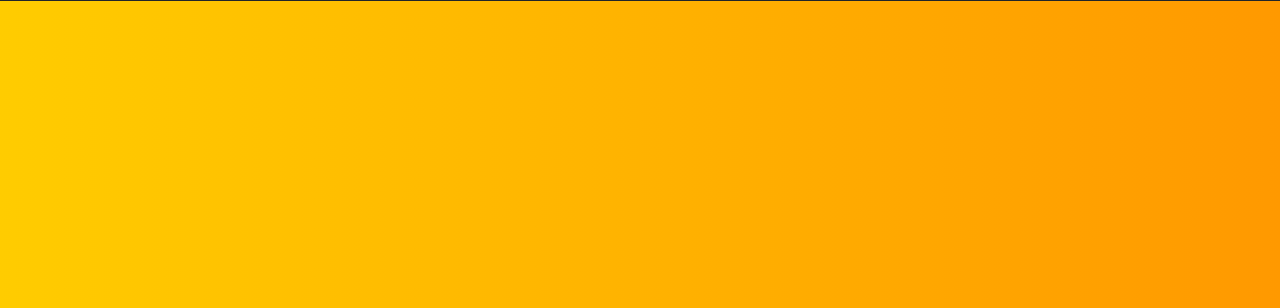
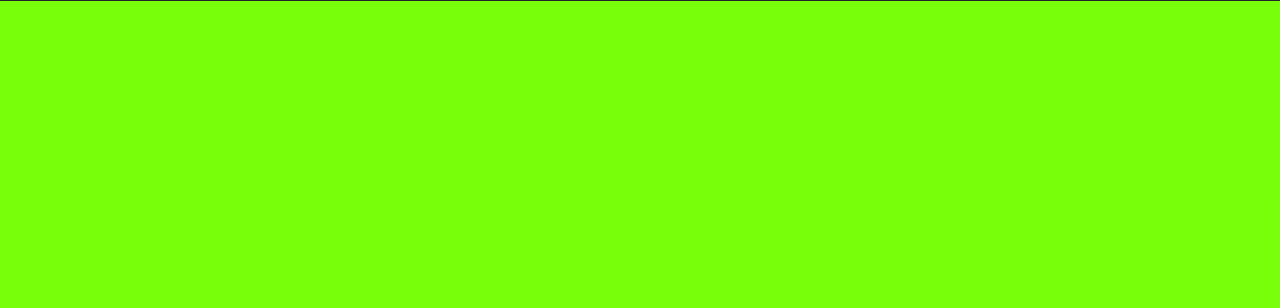
Before and after one commit to anzarshah746/picture_home-, a plain HTML site: page index.html in a window 1280 px wide. Shown: the part 55-363 px from the top of the page. Drawn offline with nearby package versions, Linux system fonts and the light colour scheme.

Commit message:
Update style.css

```diff
--- a/style.css
+++ b/style.css
@@ -6,8 +6,10 @@ body {
 }
 
 .hero {
-    background: linear-gradient(to right, #ffcc00, #ff9900);
-    height: 100vh;
+    height: 100vh; /* Full viewport height */
+      background-color: #74ff02f6; /* Change this to your desired color or background-image */
+      background-size: cover;
+      background-position: center;
 }
 
 .hero h1 {
```
